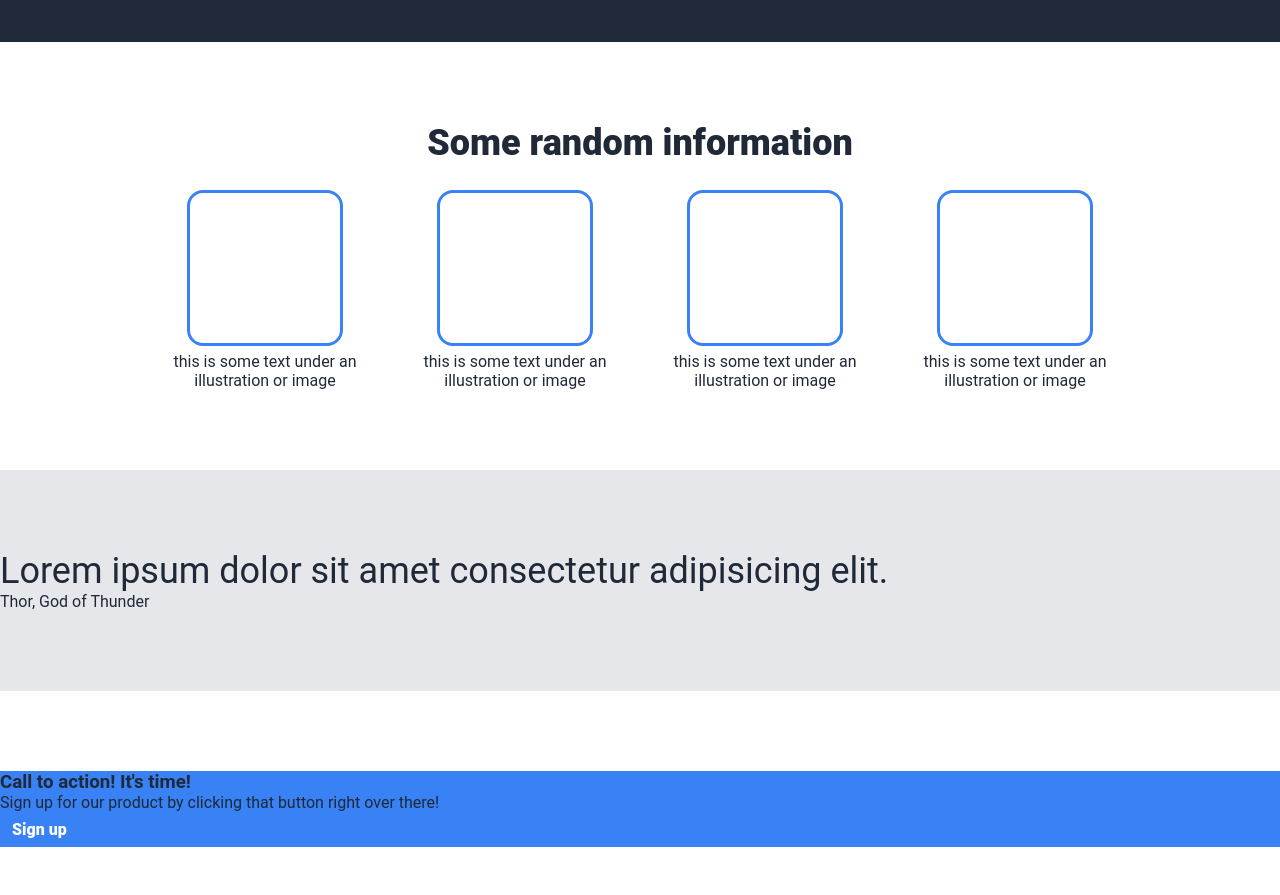
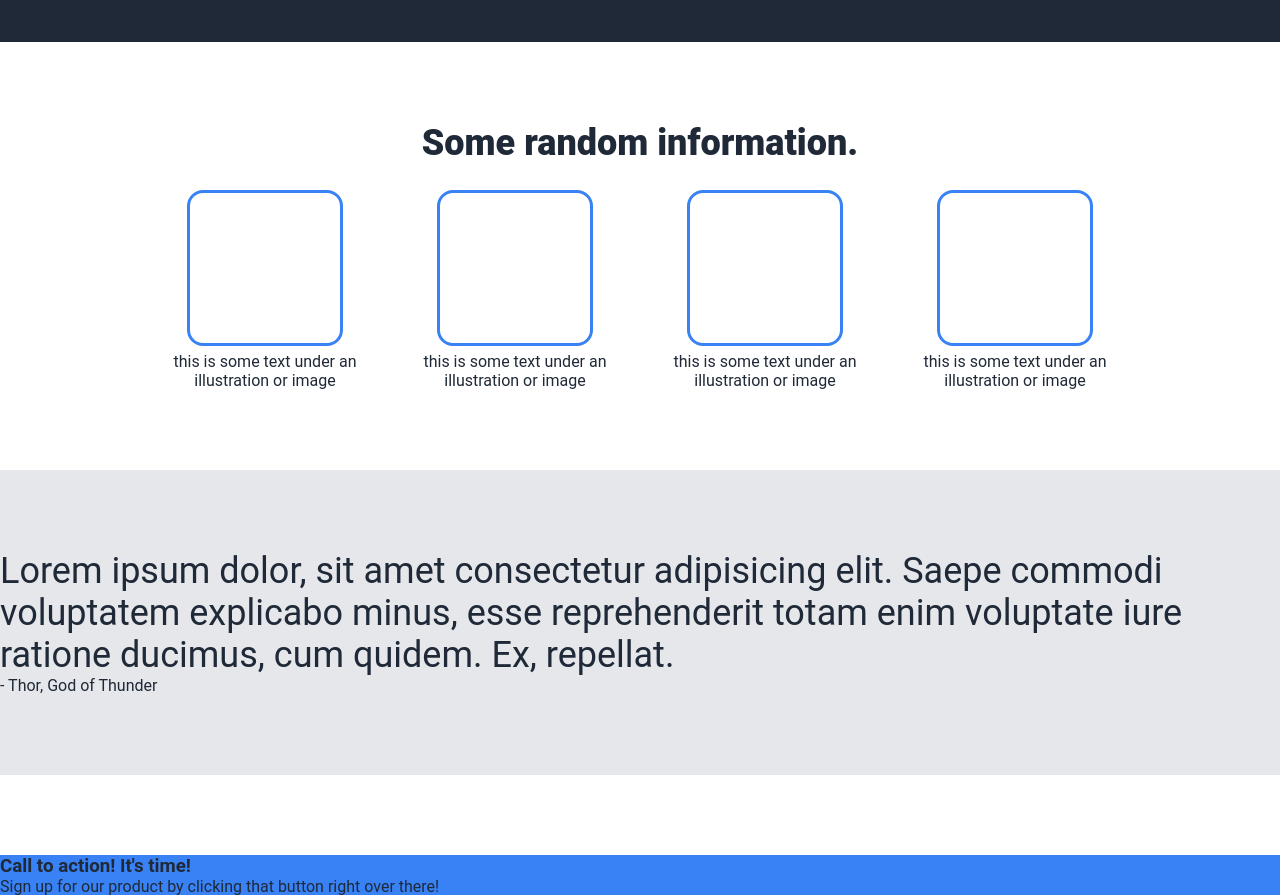
Before and after one commit to tiagomga/odin-landing-page, a plain HTML site: page index.html in a window 1280 px wide. Shown: the part 500-1395 px from the top of the page. Drawn offline with Linux system fonts and the light colour scheme.

Commit message:
Fix some spelling typos

```diff
--- a/index.html
+++ b/index.html
@@ -32,7 +32,7 @@
         </div>
 
         <div class="container padding">
-            <h2 class="section-title">Some random information</h2>
+            <h2 class="section-title">Some random information.</h2>
             <div class="card-area">
                 <div class="card">
                     <div class="placeholder"></div>
@@ -54,8 +54,11 @@
         </div>
 
         <div class="quote padding">
-            <p>Lorem ipsum dolor sit amet consectetur adipisicing elit.</p>
-            <span>Thor, God of Thunder</span>
+            <p>Lorem ipsum dolor, sit amet consectetur adipisicing elit.
+                Saepe commodi voluptatem explicabo minus, esse
+                reprehenderit totam enim voluptate iure ratione ducimus,
+                cum quidem. Ex, repellat.</p>
+            <span>- Thor, God of Thunder</span>
         </div>
 
         <div class="container padding">
```
